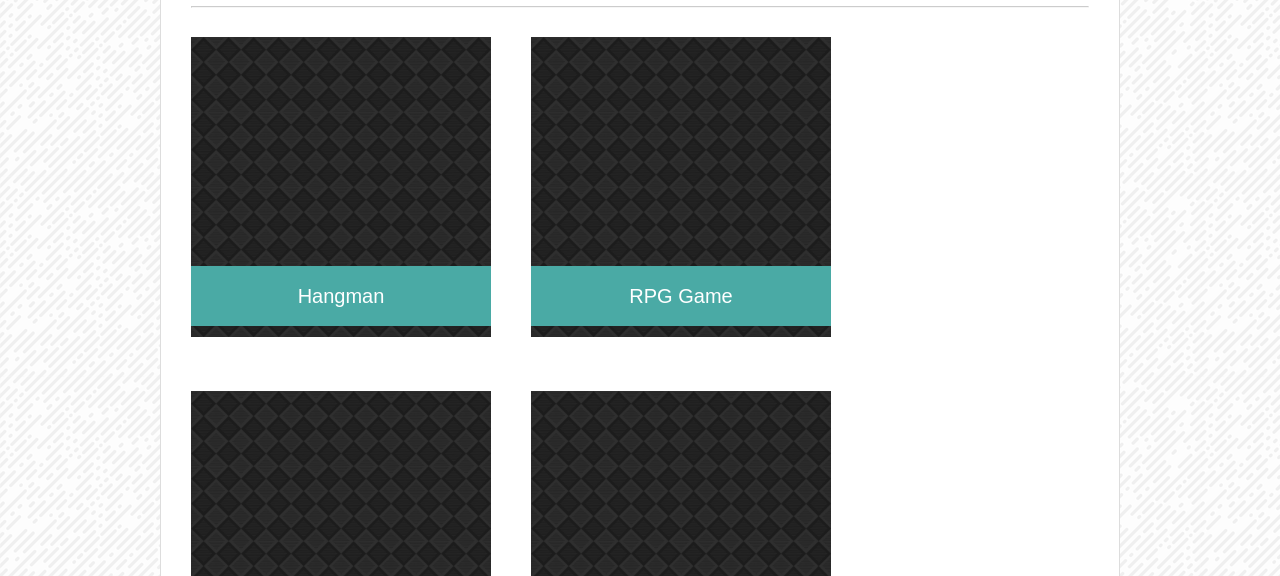
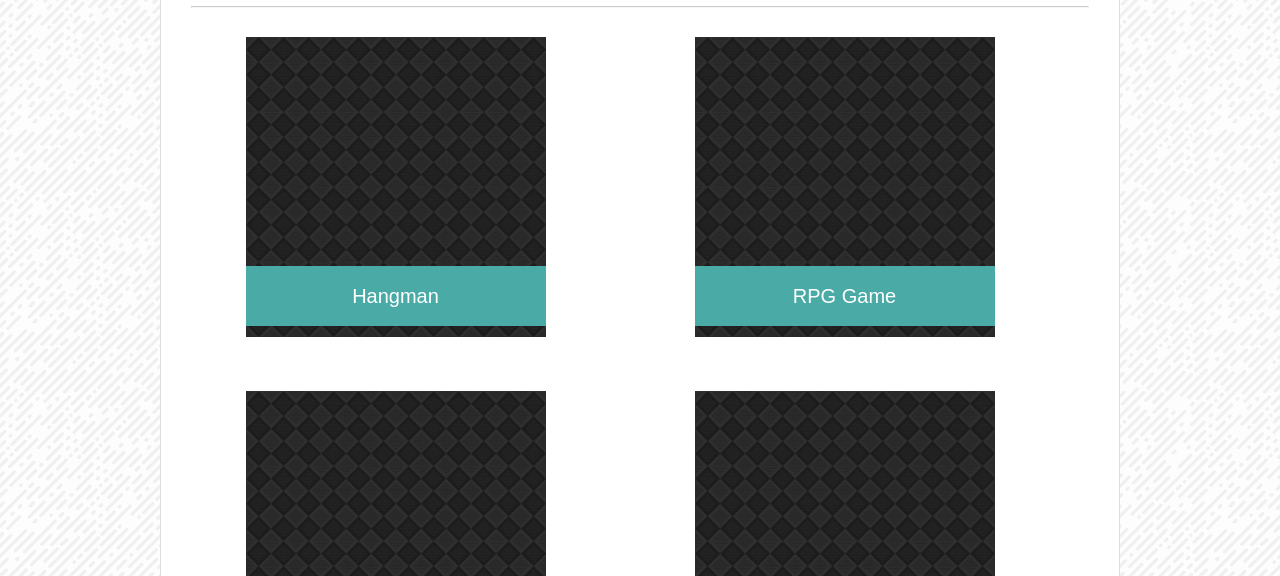
Before and after one commit to ryanweingart/Responsive-Portfolio, a plain HTML site: page portfolio.html in a window 1280 px wide. Shown: the part 224-800 px from the top of the page. Drawn offline with Linux system fonts and the light colour scheme.

Commit message:
aligning pictures in portfolio

```diff
--- a/assets/css/style.css
+++ b/assets/css/style.css
@@ -47,13 +47,14 @@ body {
 .mainContainer {
     color: #777777;
     line-height: 30px;
-    width: 960px;
+    width: 100%;
     margin: 0 auto;
     border: 1px solid #dddddd;
     background-color: #ffffff;
     margin-top: 40px;
     padding: 10px 30px 30px;
     margin-bottom: 100px;
+
 }
 
 #nav {
@@ -132,15 +133,16 @@ footer {
     bottom: 0;
     width: 100%;
 }
-
+.portfolioContent {
+    display: flex;
+    flex-wrap: wrap;
+    justify-content: space-around;
+}
 .projects {
    float: left;
    overflow: auto;
    position: relative;
    margin: 20px 40px 25px 0;
-   margin-
-   width: 300px;
-   height: auto;
 }
 
 .projects img {
@@ -218,9 +220,6 @@ button:hover {
         margin: 40px 0;
     }
 
-    .projects:nth-child(even) {
-        /* margin-left: 100px; */
-    }
 }
 
 @media screen and (max-width: 640px) {
--- a/portfolio.html
+++ b/portfolio.html
@@ -29,6 +29,8 @@
 
             <hr>
 
+        <section class="portfolioContent">
+
             <div class="projects">
                 <img src="assets/images/diagonal-squares.png" alt="Hangman">
                 <h3>Hangman</h3>
@@ -55,6 +57,8 @@
             </div>
 
         </section>
+
+        </section>
     </div>
 
     <footer>
```
